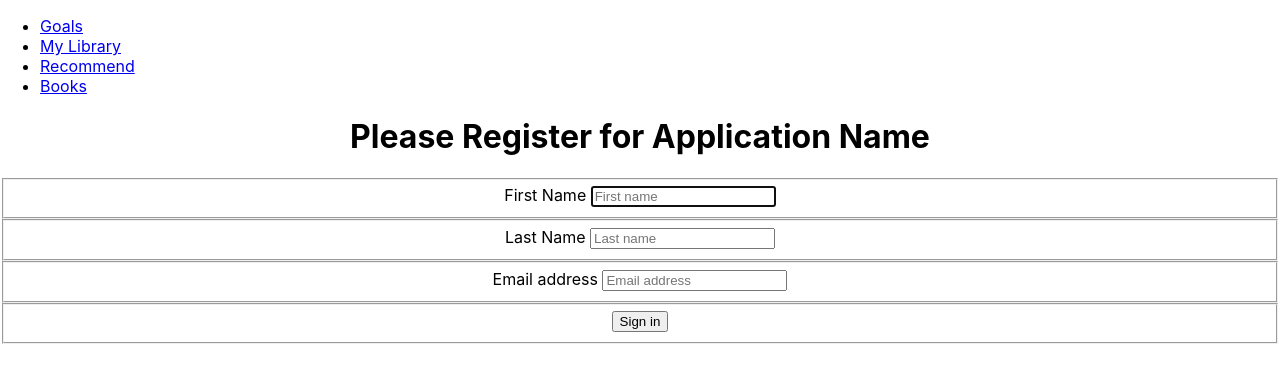
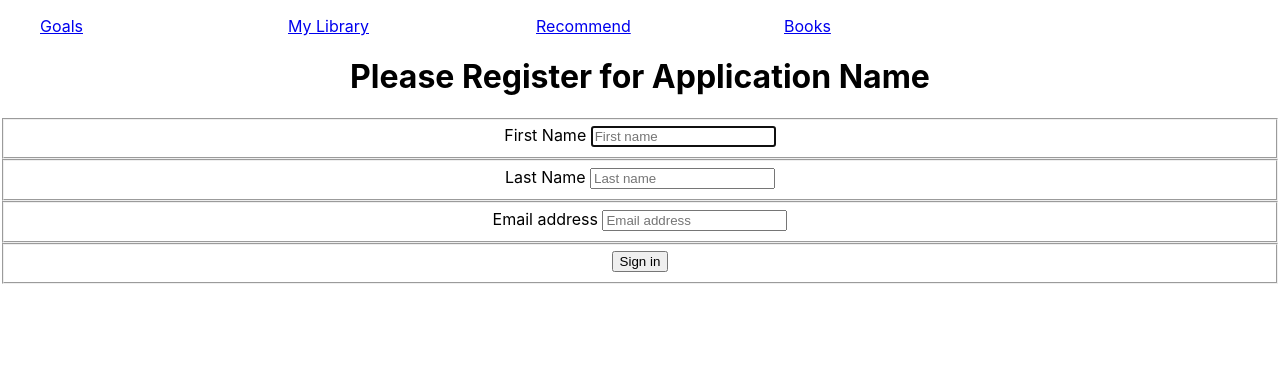
Before and after one commit to srcrank/bookworm, a React (Create React App) app in the folder bookworm/: page /register in a window 1280 px wide. Shown: the top 382 px of the page. Built offline with nearby package versions, Linux system fonts and the light colour scheme; sample sign-in values are in the browser's storage.

Commit message:
nav bar displaying and goals page setup

```diff
--- a/bookworm/src/App.js
+++ b/bookworm/src/App.js
@@ -2,6 +2,7 @@ import logo from './logo.svg';
 import './App.css';
 import { Route, Redirect } from "react-router-dom"
 import { NavBar } from "./components/nav/NavBar"
+import { ApplicationViews } from "./components/ApplicationViews"
 import { Login } from "./components/auth/Login"
 import { Register } from "./components/auth/Register"
 
@@ -10,6 +11,7 @@ export const Bookworm = () => (
   <Route
     render={() => {
       if (sessionStorage.getItem("bookworm_user")) {
+        console.log(sessionStorage.getItem("bookworm_user"))
         return (
           <>
             <NavBar />
--- a/bookworm/src/components/auth/Register.js
+++ b/bookworm/src/components/auth/Register.js
@@ -5,7 +5,7 @@ import "./Login.css"
 
 export const Register = () => {
 
-    const [registerUser, setRegisterUser] = useState({ firstName: "", lastName: "", email: "", isAdmin: "false" })
+    const [registerUser, setRegisterUser] = useState({ })
     const [conflictDialog, setConflictDialog] = useState(false)
 
     const history = useHistory()
@@ -35,8 +35,11 @@ export const Register = () => {
                             "Content-Type": "application/json"
                         },
                         body: JSON.stringify({
+                            firstName: `${registerUser.firstName}`,
+                            lastName: `${registerUser.lastName}`,
                             email: registerUser.email,
-                            name: `${registerUser.firstName} ${registerUser.lastName}`
+                            isAdmin: false
+
                         })
                     })
                         .then(res => res.json())
--- a/bookworm/src/components/auth/authSettings.js
+++ b/bookworm/src/components/auth/authSettings.js
@@ -5,4 +5,4 @@ export const authApi = {
 }
 
 // The user id is saved under the key app_user_id in session Storage. Change below if needed!
-export const userStorageKey = "app_user_id"
+export const userStorageKey = "bookworm_user"
--- /dev/null
+++ b/bookworm/src/components/modules/goals/Goals.js
@@ -0,0 +1 @@
+//this module will render all of the user's goals onto one page.
--- /dev/null
+++ b/bookworm/src/components/modules/goals/GoalsForm.js
@@ -0,0 +1 @@
+//Creating goals on this module with a form.
--- a/bookworm/src/components/nav/NavBar.css
+++ b/bookworm/src/components/nav/NavBar.css
@@ -1,3 +1,10 @@
-nav-bar {
-    background-color: green;
+.navbar {
+    display: flex;
+    flex-wrap: nowrap;
+    justify-content: left;
 }
+
+.navbar__item {
+    flex-basis: 20%;
+    list-style-type: none;
+}
--- a/bookworm/src/components/nav/NavBar.js
+++ b/bookworm/src/components/nav/NavBar.js
@@ -2,24 +2,42 @@ import React from "react"
 import { Link } from "react-router-dom"
 import "./NavBar.css"
 
-export const NavBar = (props) => {
+export const NavBar = () => {
   return (
-    <nav className="nav-bar">
+    <ul className="navbar">
+            <li className="navbar__item active">
+                <Link className="navbar__link" to="/">Goals</Link>
+            </li>
+            <li className="navbar__item">
+                <Link className="navbar__link" to="/library">My Library</Link>
+            </li>
+            <li className="navbar__item">
+                <Link className="navbar__link" to="/recommend">Recommend</Link>
+            </li>
+            <li className="navbar__item">
+                <Link className="navbar__link" to="/books">Books</Link>
+            </li>
+        </ul>
+  )
+}
+
+
+/*
+<nav className="navBar">
 
 <ul className="">
-        <li className="nav-item">
-          <Link className="nav-link" to="/">Goals</Link>
+  <li className="navItem">
+    <Link className="navLink" to="/">Goals</Link>
   </li>
-        <li className="nav-item">
-          <Link className="nav-link" to="/library">My Library</Link>
+  <li className="navItem">
+    <Link className="navLink" to="/library">My Library</Link>
   </li>
-        <li className="nav-item">
-          <Link className="nav-link" to="/recommend">Recommend</Link>
+  <li className="navItem">
+    <Link className="navLink" to="/recommend">Recommend</Link>
   </li>
-        <li className="nav-item">
-          <Link className="nav-link" to="/books">Books</Link>
+  <li className="navItem">
+    <Link className="navLink" to="/books">Books</Link>
   </li>
 </ul>
 </nav>
-  )
-}
+*/
```
Also changed, not shown: bookworm/src/components/ApplicationViews.js (added, +7 -0 lines), bookworm/src/components/modules/goals/GoalCard.js (added, +7 -0 lines), bookworm/src/components/modules/goals/Goals.css (added), bookworm/src/components/modules/goals/GoalsEditForm.js (added), 1 other file (tests, documents, lock files or other folders). Lines whose indentation alone changed are shown as unchanged.
